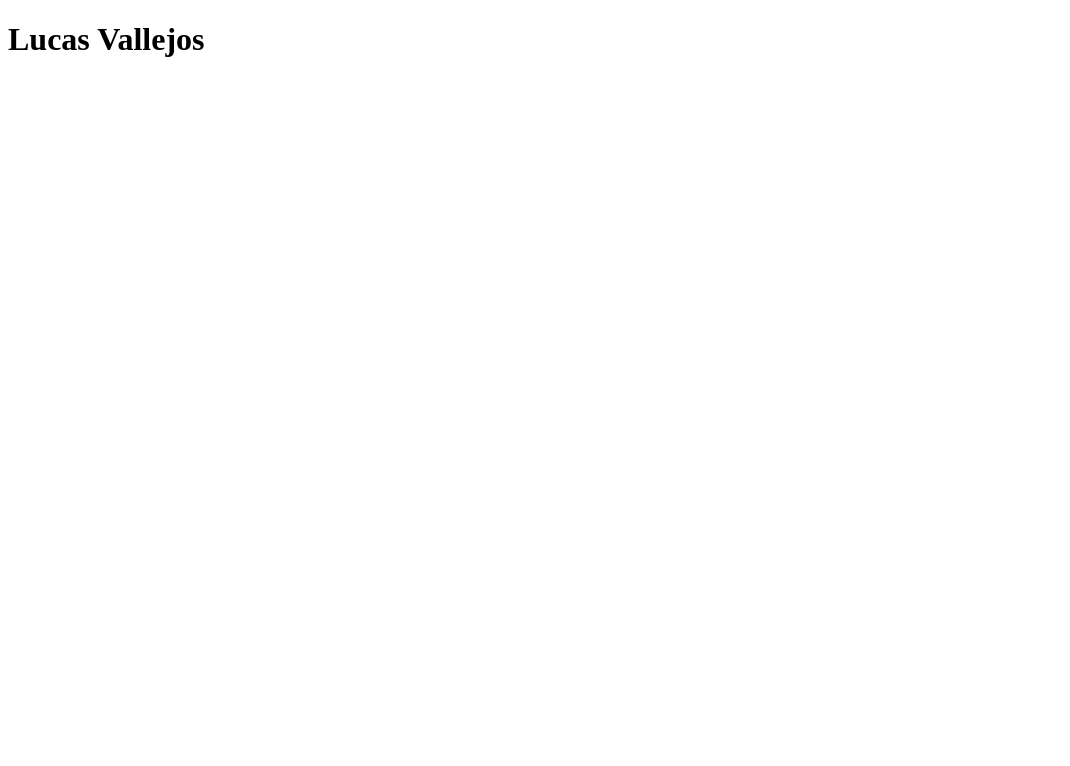
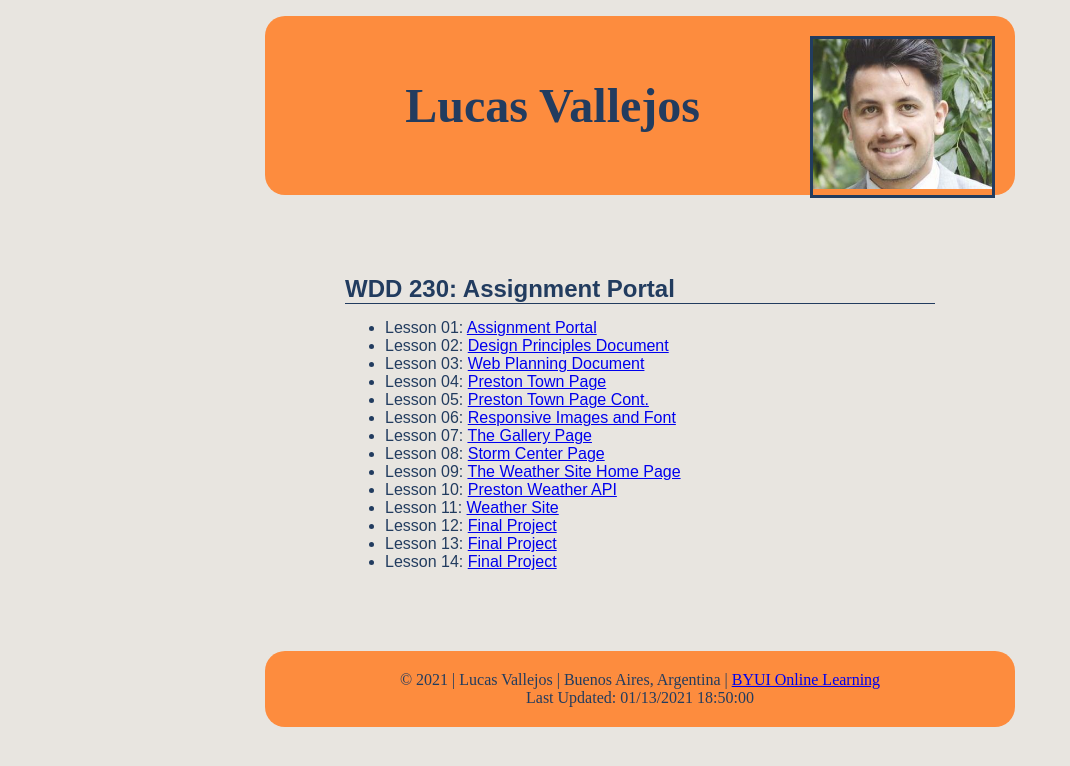
Before and after one commit to lulovallejos/lulovallejos.github.io, a plain HTML site: page index.html in a window 1280 px wide. Shown: the whole page, without its empty margins (0-1070 px from the left). Drawn offline with Linux system fonts and the light colour scheme.

Commit message:
primer commit

```diff
--- /dev/null
+++ b/css/style.css
@@ -0,0 +1,47 @@
+body {
+    background-color: #e8e5e0;
+    max-width: 750px;
+    margin: auto;
+    padding: 1em;
+  }
+  header {
+    background-color: #fd8c3e;
+    text-align: center;
+    padding: 20px;
+    border-radius: 20px;
+    font-size: 1.5em;
+  }
+  .image {
+    float: right;
+    margin: 0 auto;
+    border: solid 3px #223c5f;
+    color: #223c5f;
+
+
+  }
+  h1 {
+    font-family: Roboto', sans-serif;
+    font-weight: bold;
+    color: #223c5f;
+    width: 100%;
+    padding: 10px;
+  }
+  h2 {
+    margin: 80px;
+    font-family: 'Montserrat', sans-serif;
+    border-bottom: 1px solid #223c5f;
+    color: #223c5f;
+  }
+  ul {
+    margin: 80px;
+    margin-top: -65px;
+    color: #223c5f;
+    font-family: 'Montserrat', sans-serif;
+  }
+  footer {
+    padding: 20px;
+    background-color: #fd8c3e;
+    text-align: center;
+    border-radius: 20px;
+    color: #223c5f;
+  }
--- a/index.html
+++ b/index.html
@@ -1,9 +1,48 @@
-<!doctype html>
+<!DOCTYPE html>
 <html lang="en-us">
-<head>
-  <title>Lucas Vallejos</title>
-</head>
-<body>
- <h1>Lucas Vallejos</h1>
-</body>
+  <head>
+    <meta charset="utf-8" />
+    <meta name="viewport" content="width=device-width, initial-scale=1" />
+    <link rel="stylesheet" type="text/css" href="css/style.css"/>
+    <script src="js/date.js"></script>
+    <title>Lucas Vallejos WDD 230 Assignment Portal</title>
+    <meta name="description" content="WDD 230: Assignment portal by Lucas Vallejos at Brigham Young University - Idaho"/>
+  </head>
+  <body>
+    <header>
+      <div class="image">
+        <img src="lucassolo.jpeg" height="150" alt="Picture of me."/>
+      </div>
+      <h1>
+        Lucas Vallejos
+      </h1>
+    </header>
+    <main>
+      <h2>
+        WDD 230: Assignment Portal
+      </h2>
+      <ul>
+        <li>Lesson 01: <a href="#">Assignment Portal</a></li>
+        <li>Lesson 02: <a href="#">Design Principles Document</a></li>
+        <li>Lesson 03: <a href="#">Web Planning Document</a></li>
+        <li>Lesson 04: <a href="#">Preston Town Page</a></li>
+        <li>Lesson 05: <a href="#">Preston Town Page Cont.</a></li>
+        <li>Lesson 06: <a href="#">Responsive Images and Font</a></li>
+        <li>Lesson 07: <a href="#">The Gallery Page</a></li>
+        <li>Lesson 08: <a href="#">Storm Center Page</a></li>
+        <li>Lesson 09: <a href="#">The Weather Site Home Page</a></li>
+        <li>Lesson 10: <a href="#">Preston Weather API</a></li>
+        <li>Lesson 11: <a href="#">Weather Site</a></li>
+        <li>Lesson 12: <a href="#">Final Project</a></li>
+        <li>Lesson 13: <a href="#">Final Project</a></li>
+        <li>Lesson 14: <a href="#">Final Project</a></li>
+      </ul>
+    </main>
+    <footer>
+            &copy; 2021 | Lucas Vallejos | Buenos Aires, Argentina |
+        <a href="https://www.byui.edu" target="_blank">BYUI Online Learning</a>
+    <br>
+         <div>Last Updated: <span id="lastUpdate"></span></div>
+    </footer>
+  </body>
 </html>
--- /dev/null
+++ b/js/date.js
@@ -0,0 +1,11 @@
+function getYear() {
+    var year = new Date().getFullYear();
+    document.getElementById("currentYear").innerHTML = year;
+}
+var currentYear = setInterval(getYear, onload);
+
+function lastUpdate() {
+    var updated = document.lastModified;
+    document.getElementById("lastUpdate").innerHTML = updated;
+}
+var fixed = setInterval(lastUpdate, onload);
```
Also changed, not shown: lucassolo.jpeg (added), 1 other file.
